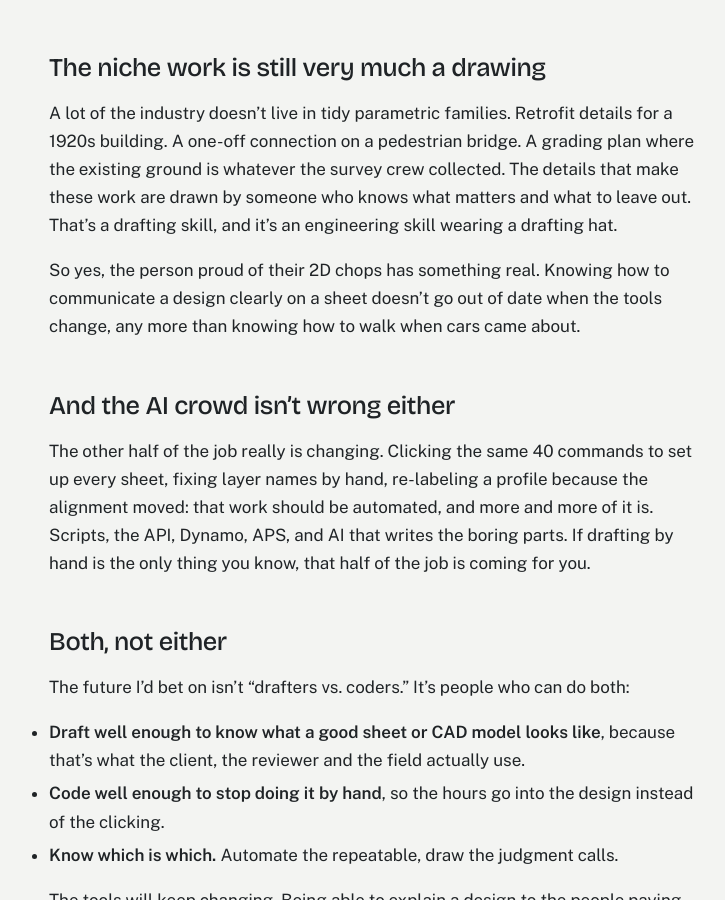
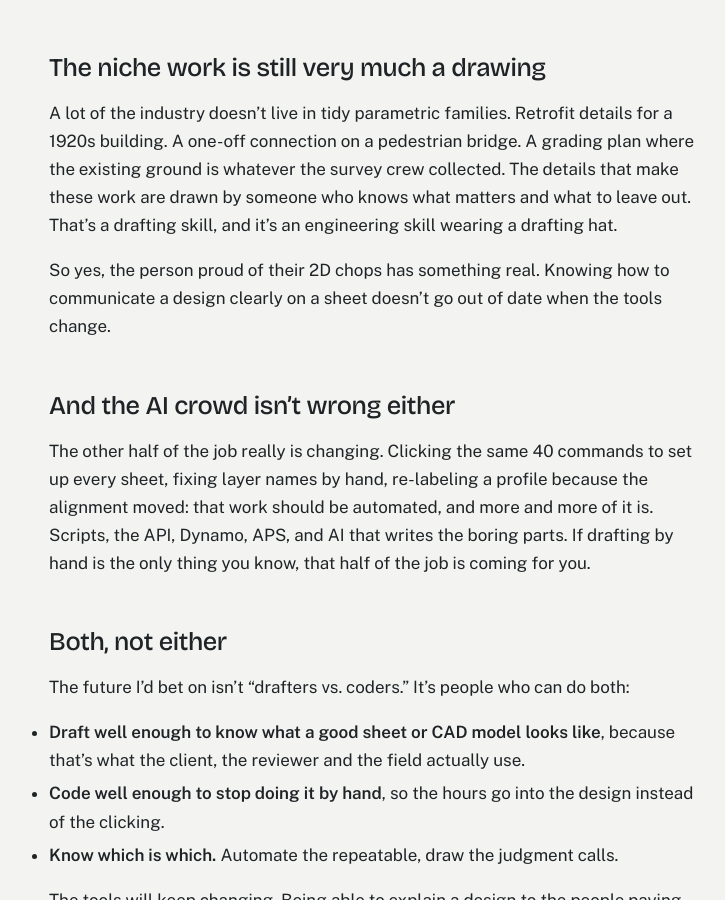
Before and after one commit to fiftyshadesofgrading/Homepage, a Jekyll site: the page built from _posts/2026-11-27-autocad-isnt-dead.md, in a window 1280 px wide and 900 px high, scrolled down 1375 px. Shown: the whole window, without its empty margins (263-988 px from the left). Built offline with Jekyll 4.4.1, drawn with Linux system fonts in a browser that asks for light colours.

Commit message:
Edit paragraph on 2D drafting skills relevance
Removed a redundant comparison about the relevance of 2D drafting skills in the context of changing tools.

```diff
--- a/_posts/2026-11-27-autocad-isnt-dead.md
+++ b/_posts/2026-11-27-autocad-isnt-dead.md
@@ -25,7 +25,7 @@ In my own land development days, the thing that got a project through was never
 
 A lot of the industry doesn't live in tidy parametric families. Retrofit details for a 1920s building. A one-off connection on a pedestrian bridge. A grading plan where the existing ground is whatever the survey crew collected. The details that make these work are drawn by someone who knows what matters and what to leave out. That's a drafting skill, and it's an engineering skill wearing a drafting hat.
 
-So yes, the person proud of their 2D chops has something real. Knowing how to communicate a design clearly on a sheet doesn't go out of date when the tools change, any more than knowing how to walk when cars came about.
+So yes, the person proud of their 2D chops has something real. Knowing how to communicate a design clearly on a sheet doesn't go out of date when the tools change.
 
 ## And the AI crowd isn't wrong either
 
```
